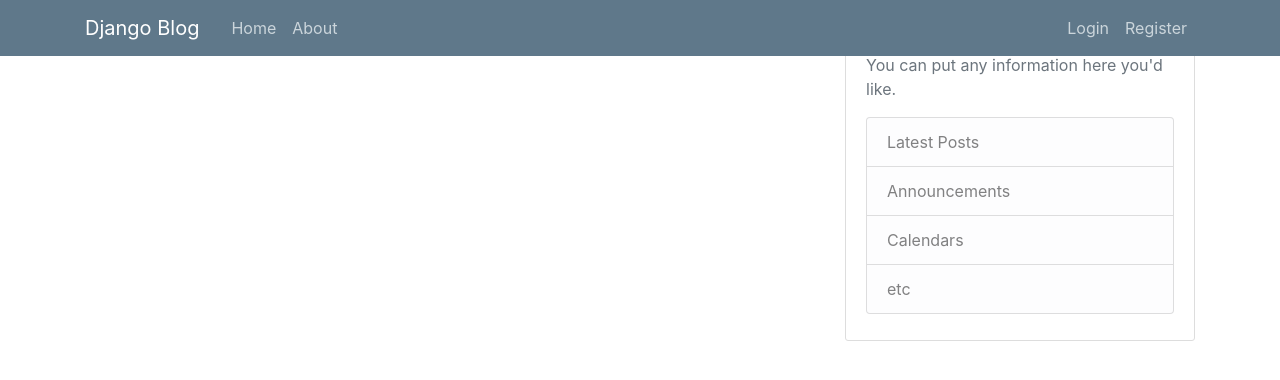
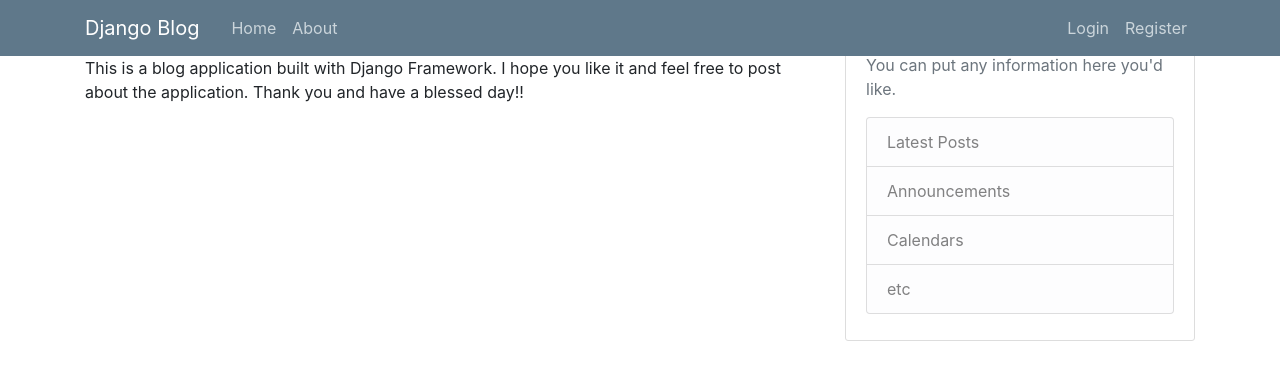
Before and after one commit to oladapzy/Django_project-Blog-App-, a Django app: page /about in a window 1280 px wide. Shown: the top 380 px of the page. Run offline with Django 3.2, Linux system fonts and the light colour scheme; some libraries are stand-ins or nearby versions.

Commit message:
changes made to about.html, user_posts.html and logout.html

```diff
--- a/blog/templates/blog/about.html
+++ b/blog/templates/blog/about.html
@@ -1,4 +1,8 @@
 {% extends 'blog/base.html' %}
 {% block content %}
     <h1>About page</h1>
+<p>This is a blog application built with Django Framework.
+    I hope you like it and feel free to post about the application.
+    Thank you and have a blessed day!!
+</p>
 {% endblock content %}
--- a/blog/templates/blog/user_posts.html
+++ b/blog/templates/blog/user_posts.html
@@ -9,7 +9,7 @@
                 <a class="mr-2" href="{% url 'user-posts' post.author.username %}">{{ post.author }}</a>
                 <small class="text-muted">{{ post.date_posted|date:"F d, Y" }}</small>
              </div>
-            <h2><a class="article-title" href="{% url 'post-detail' post.id %}">{{ post.title }}</a></h2>
+               <h2><a class="article-title" href="{% url 'post-detail' post.id %}"><b>{{ post.title }}</b></a></h2>
             <p class="article-content">{{ post.content }}</p>
            </div>
        </article>
--- a/users/templates/users/logout.html
+++ b/users/templates/users/logout.html
@@ -1,4 +1,4 @@
-
+{% extends 'blog/base.html' %}
 {% block content %}
     <h2>You have now been logged out</h2>
     <div class="border-top pt-3">
```
